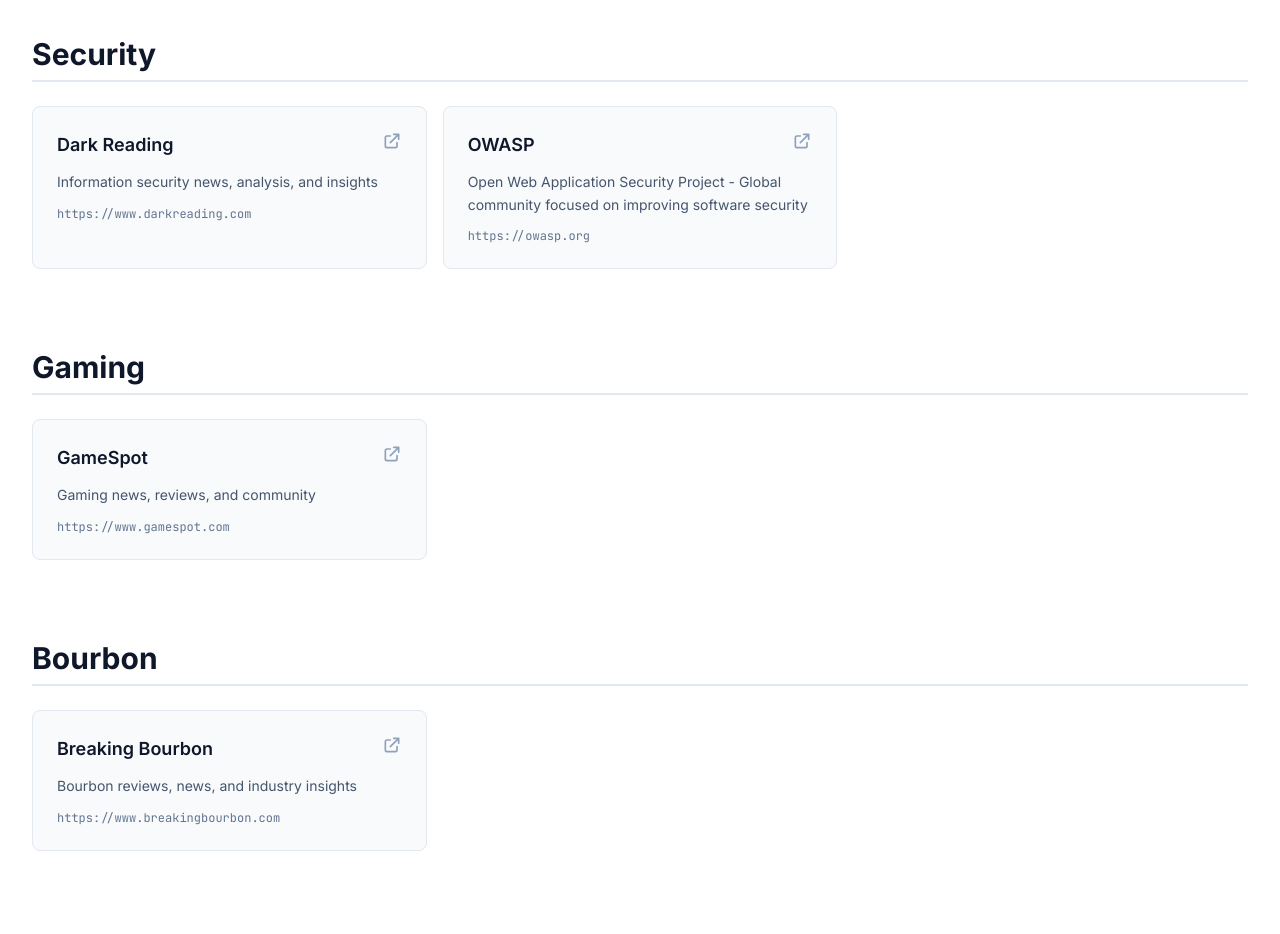
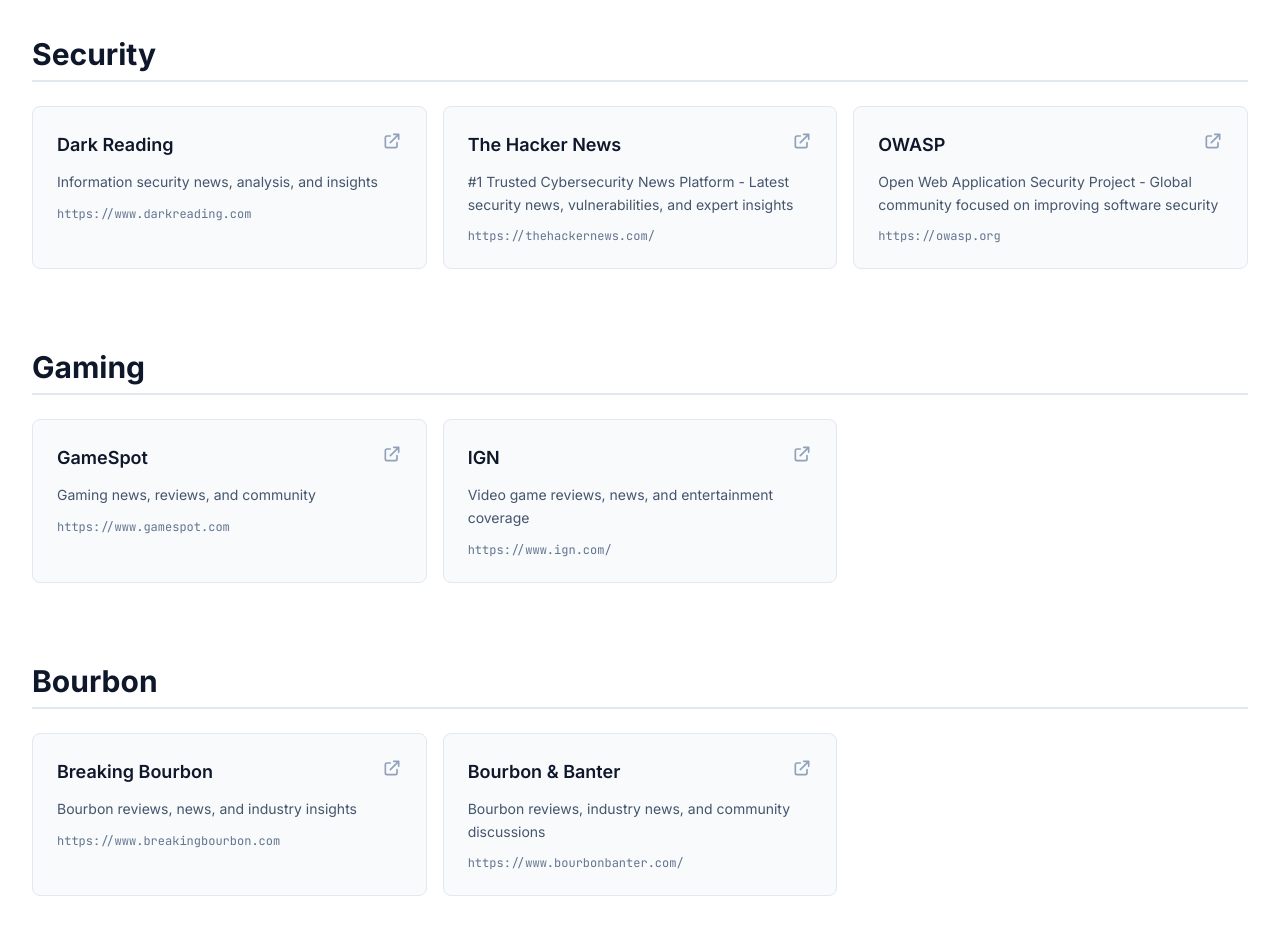
Before and after one commit to jdempsey77/www-stylee-org, a Next.js app: page /links in a window 1280 px wide. Shown: the part 740-1674 px from the top of the page. Built offline with nearby package versions, Linux system fonts and the light colour scheme.

Commit message:
Add Bourbon & Banter, The Hacker News, and IGN to Links page
- Add Bourbon & Banter to Bourbon category
- Add The Hacker News to Security category
- Add IGN to Gaming category
- Expand favorite links with quality resources

```diff
--- a/src/app/links/page.tsx
+++ b/src/app/links/page.tsx
@@ -25,6 +25,12 @@
       category: "Security"
     },
     {
+      name: "The Hacker News",
+      url: "https://thehackernews.com/",
+      description: "#1 Trusted Cybersecurity News Platform - Latest security news, vulnerabilities, and expert insights",
+      category: "Security"
+    },
+    {
       name: "OWASP",
       url: "https://owasp.org",
       description: "Open Web Application Security Project - Global community focused on improving software security",
@@ -37,9 +43,21 @@
       category: "Gaming"
     },
     {
+      name: "IGN",
+      url: "https://www.ign.com/",
+      description: "Video game reviews, news, and entertainment coverage",
+      category: "Gaming"
+    },
+    {
       name: "Breaking Bourbon",
       url: "https://www.breakingbourbon.com",
       description: "Bourbon reviews, news, and industry insights",
+      category: "Bourbon"
+    },
+    {
+      name: "Bourbon & Banter",
+      url: "https://www.bourbonbanter.com/",
+      description: "Bourbon reviews, industry news, and community discussions",
       category: "Bourbon"
     }
   ];
```
